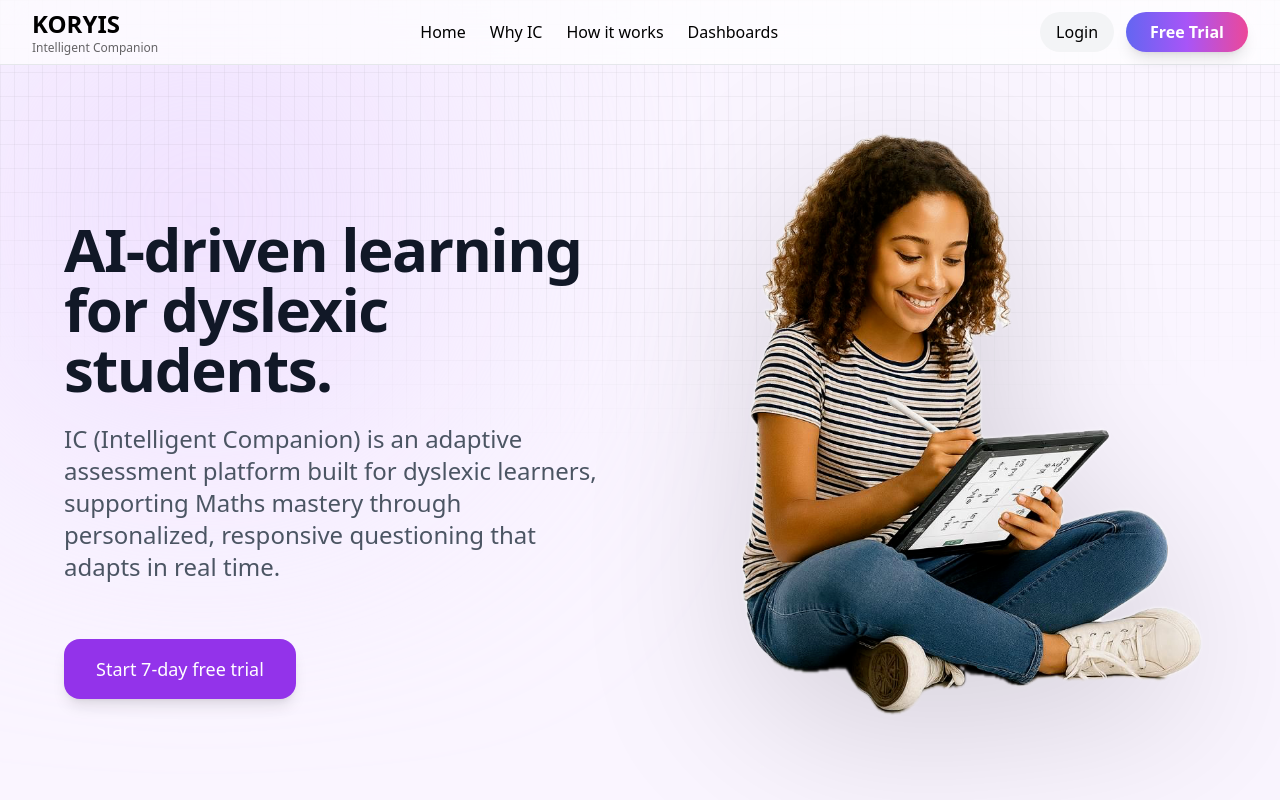
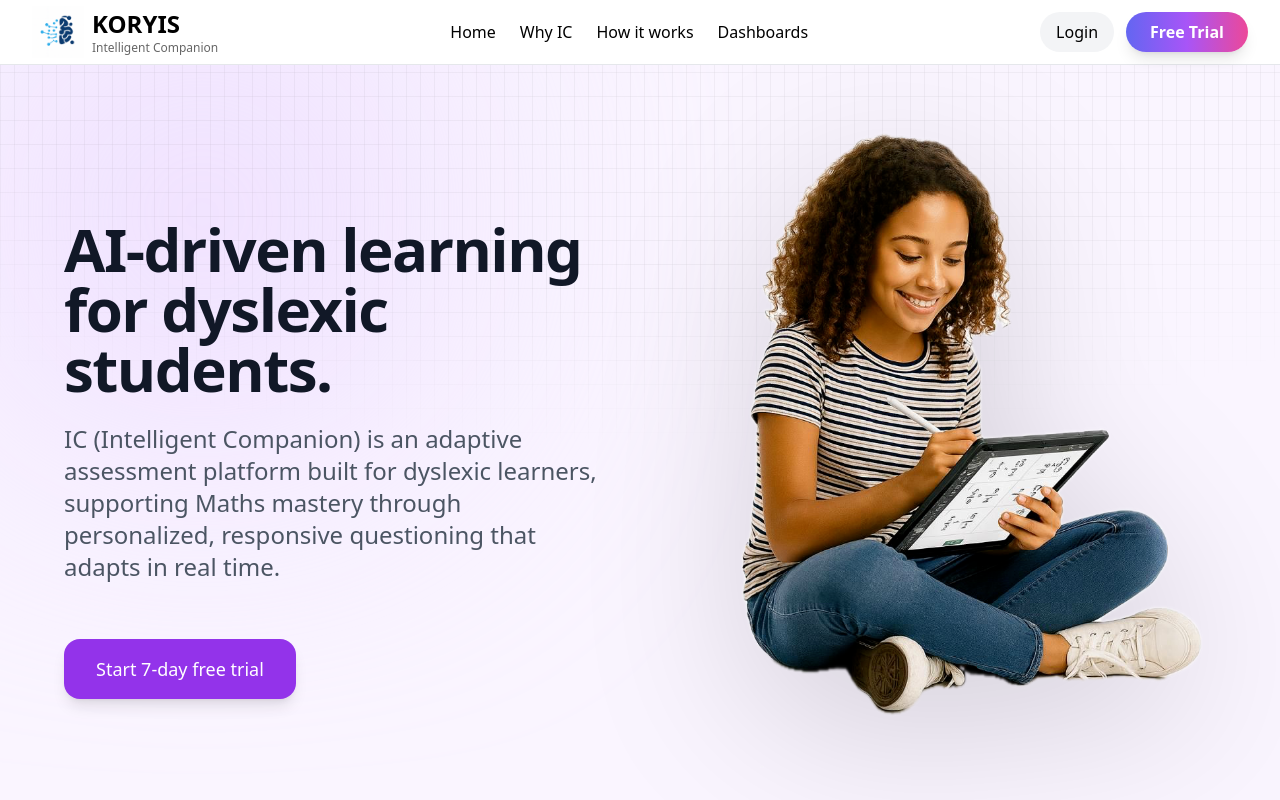
Before and after one commit to Ativor-Godsway/Homepage, a React (Vite) app: page / in a window 1280 px wide. Shown: the top 800 px of the page. Built offline with nearby package versions, Linux system fonts and the light colour scheme.

Commit message:
Changed the logo

```diff
--- a/index.html
+++ b/index.html
@@ -20,7 +20,6 @@
     <meta property="og:image:height" content="630" />
     <meta property="og:url" content="https://koryis.com" />
 
-    <meta name="google-site-verification" content="5x_zVGXExlSL3VL3Rsp_QIKoFpgcPp6bmHo15lSRSmM" />
 
     <script type="application/ld+json">
     {
--- a/src/HompePageSections/Navbar.jsx
+++ b/src/HompePageSections/Navbar.jsx
@@ -20,12 +20,19 @@ const Navbar = () => {
 
   return (
     <header className="fixed top-0 left-0 right-0 z-50">
-      <div className="bg-white/70 backdrop-blur-xl border-b">
+      <div className="bg-white backdrop-blur-xl border-b">
         <div className="max-w-7xl mx-auto px-4 md:px-8 h-16 flex items-center justify-between">
           {/* LOGO */}
-          <Link to="/" className="flex flex-col leading-tight">
-            <span className="text-2xl font-semibold">KORYIS</span>
-            <span className="text-xs opacity-60">Intelligent Companion</span>
+          <Link to="/" className="flex items-center gap-2">
+            <img
+              src="favicon-koryis.png"
+              alt="Koryis Logo"
+              className="w-[52px] h-[52px] object-contain"
+            />
+            <div className="flex flex-col leading-tight">
+              <span className="text-2xl font-semibold">KORYIS</span>
+              <span className="text-xs opacity-60">Intelligent Companion</span>
+            </div>
           </Link>
 
           {/* DESKTOP MENU */}
```
Also changed, not shown: public/favicon-koryis.png, public/old.png (added).
